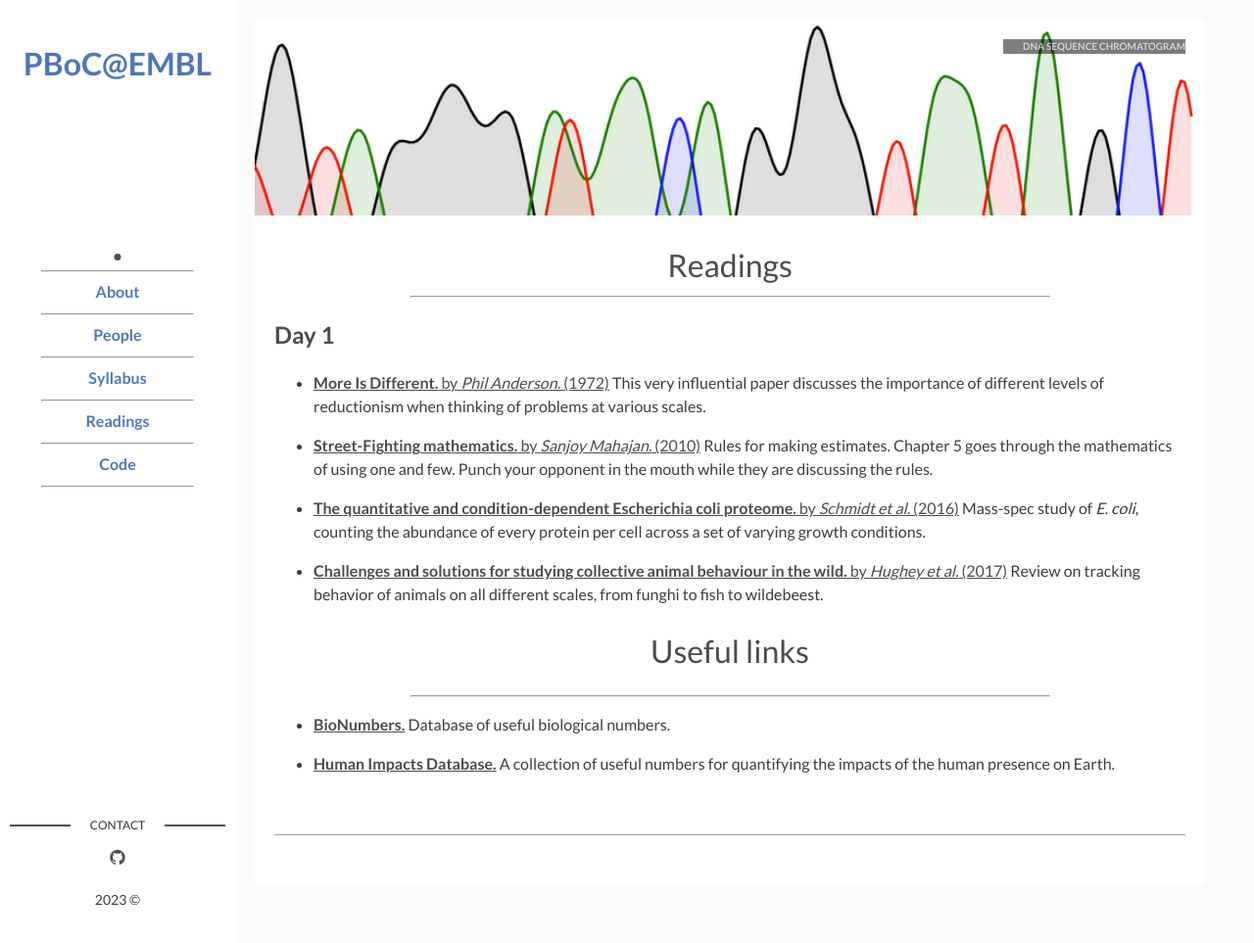
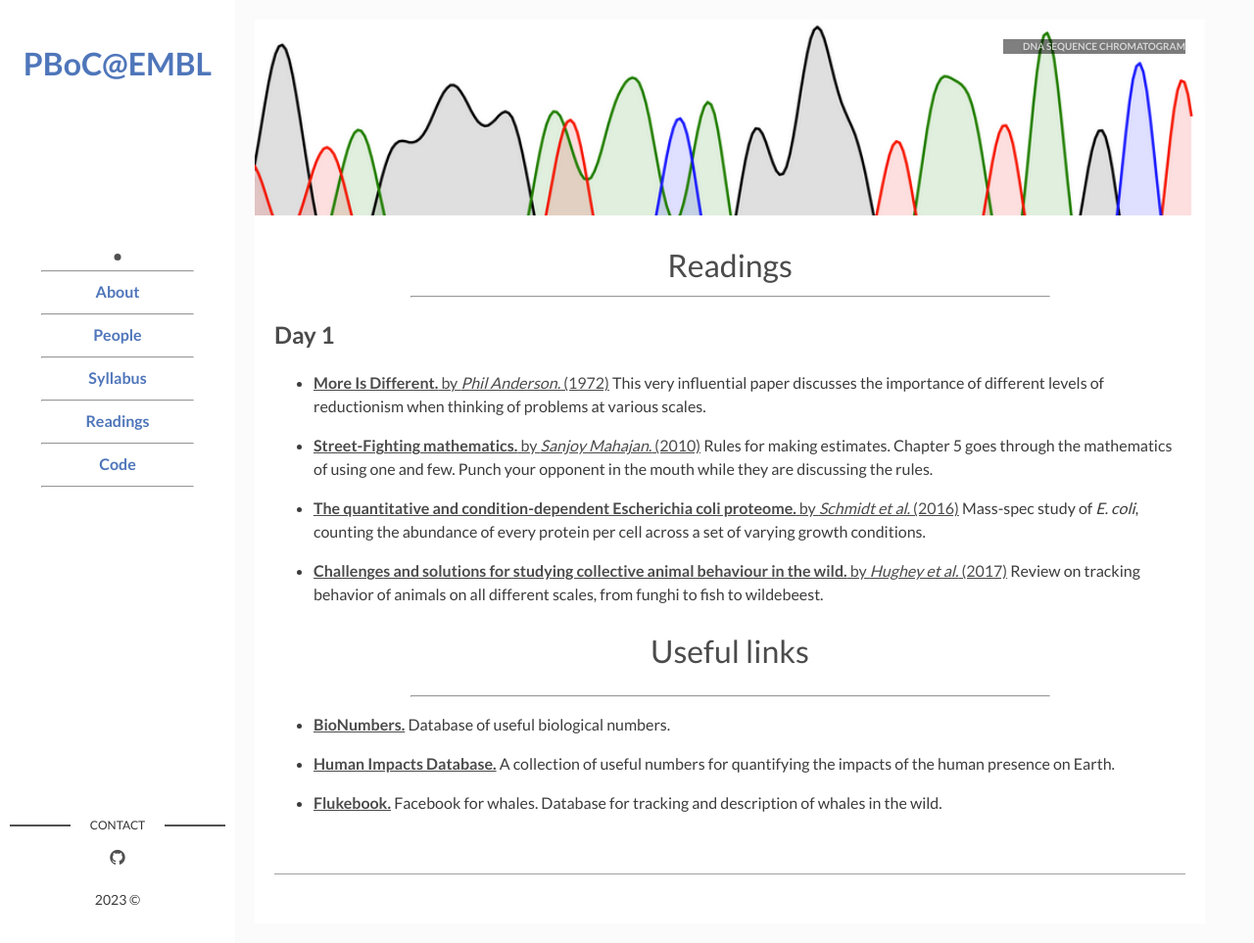
Before and after one commit to RPGroup-PBoC/embl_pboc_2023, a Jekyll site: the page built from page03_readings.md, in a window 1280 px wide and 963 px high. Shown: the whole window at 98% size. Built offline with Jekyll 4.4.1, drawn with Linux system fonts in a browser that asks for light colours.

Commit message:
added flukebook

```diff
--- a/_data/links.yaml
+++ b/_data/links.yaml
@@ -18,3 +18,8 @@
   title: Human Impacts Database.
   address: "http://www.anthroponumbers.org/catalog/"
   description: A collection of useful numbers for quantifying the impacts of the human presence on Earth.
+
+- link:
+  title: Flukebook.
+  address: "https://www.flukebook.org/"
+  description: Facebook for whales. Database for tracking and description of whales in the wild.
```
